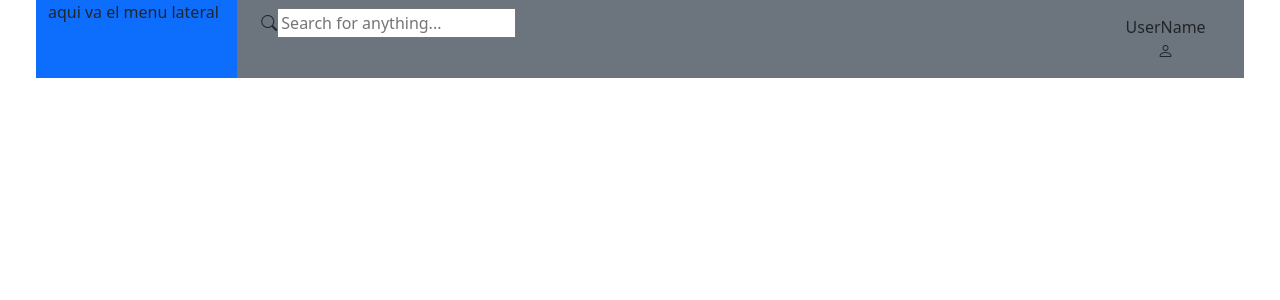
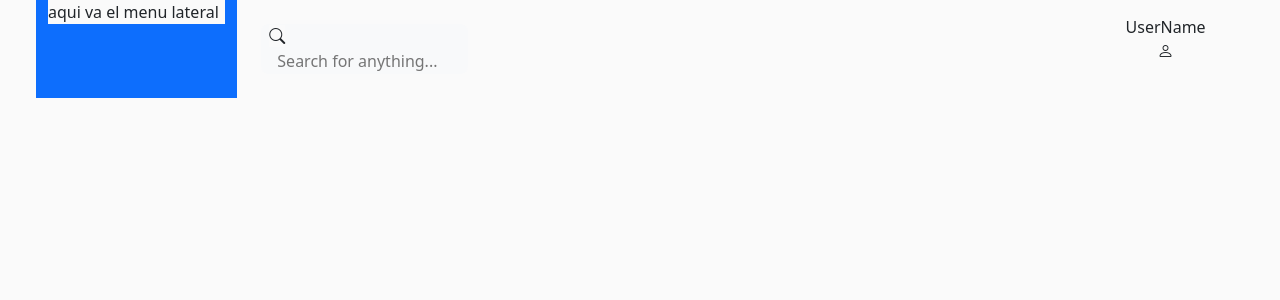
Before and after one commit to AndreaValeroSanz/kanban, a React (Vite) app: page / in a window 1280 px wide. Shown: the top 300 px of the page. Built offline with nearby package versions, Linux system fonts and the light colour scheme.

Commit message:
commit searchbar acabada

```diff
--- a/index.html
+++ b/index.html
@@ -6,11 +6,13 @@
     <meta name="viewport" content="width=device-width, initial-scale=1.0" />
     <link href="https://cdn.jsdelivr.net/npm/bootstrap@5.3.3/dist/css/bootstrap.min.css" rel="stylesheet" integrity="sha384-QWTKZyjpPEjISv5WaRU9OFeRpok6YctnYmDr5pNlyT2bRjXh0JMhjY6hW+ALEwIH" crossorigin="anonymous">
     <link rel="stylesheet" href="https://cdn.jsdelivr.net/npm/bootstrap-icons@1.11.3/font/bootstrap-icons.min.css">
+    <link rel="stylesheet" href="/styles.css">
     <title>Midnight coffee warriors</title>
   </head>
   <body>
     <div id="root"></div>
     <script type="module" src="/src/Components/main.jsx"></script>
   </body>
+  	<script src="https://kit.fontawesome.com/b99e675b6e.js"></script>
   <script src="https://cdn.jsdelivr.net/npm/bootstrap@5.3.3/dist/js/bootstrap.bundle.min.js" integrity="sha384-YvpcrYf0tY3lHB60NNkmXc5s9fDVZLESaAA55NDzOxhy9GkcIdslK1eN7N6jIeHz" crossorigin="anonymous"></script>
 </html>
--- a/public/styles.css
+++ b/public/styles.css
@@ -11,29 +11,6 @@
     --white: #FAFAFA;
 }
 
-
-.custom-search-bar {
-    background-color: rgba(255, 255, 255, 0.5);
-    border-radius: 25px;
-    border: none;
-    padding: 10px 20px;
-    font-size: 16px;
-    width: 100%;
-  }
-
-  .custom-search-bar:focus {
-    outline: none;
-    box-shadow: none;
-  }
-
-  .custom-search-container {
-    display: flex;
-    align-items: center;
-    border-radius: 25px;
-    background-color: #f5f5f5;
-    padding-left: 10px;
-  }
-
-  .custom-search-container i {
-    margin-right: 10px;
-  }
+*{
+    background-color: var(--white);
+}
--- a/src/Components/App.jsx
+++ b/src/Components/App.jsx
@@ -14,7 +14,7 @@ function App() {
 
         </div>
 
-        <div className="col-lg-10 bg-secondary">
+        <div className="col-lg-10">
 
           <Navbar />
 
--- a/src/Components/Searchbar.jsx
+++ b/src/Components/Searchbar.jsx
@@ -1,12 +1,13 @@
 
 function Searchbar() {
     return (
-        <div class="container">
-            <div class="custom-search-container">
+        <div class="container py-3">
+
+            <div class="bg-light rounded-3 w-25 px-2">
               <i class="bi bi-search"></i>
               <input
                 type="text"
-                class="custom-search-bar"
+                class="border-0 bg-transparent px-2"
                 placeholder="Search for anything..."
               />
             </div>
```
